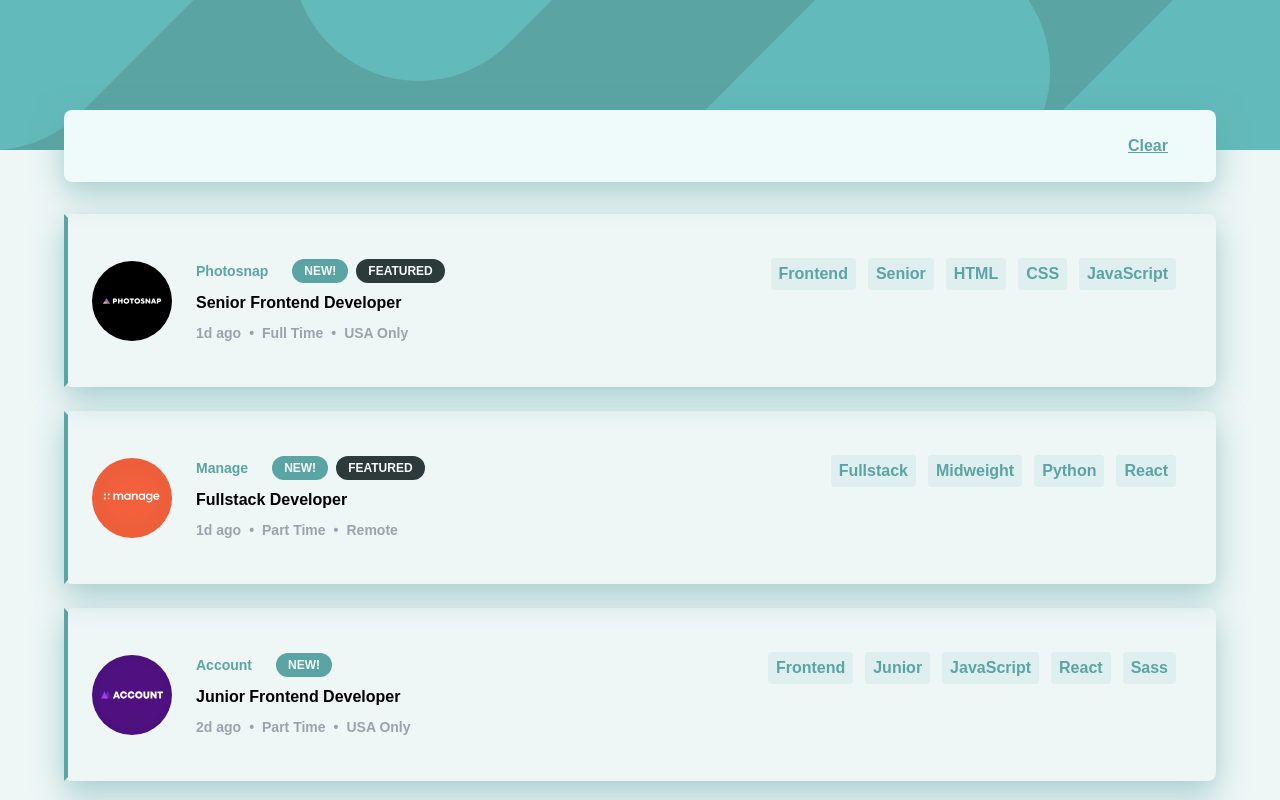
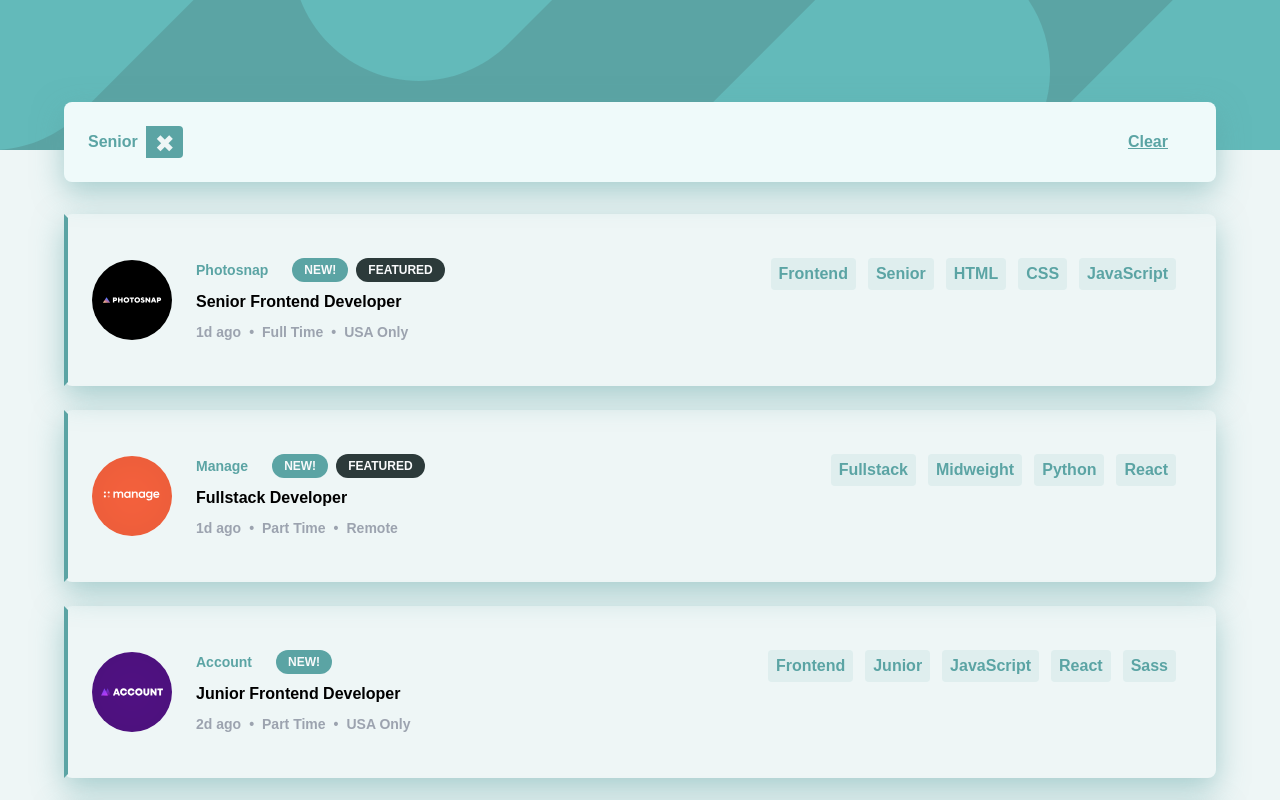
Before and after one commit to justin-m-morgan/fem_static-job-listings, a Next.js app: page / in a window 1280 px wide. Both pictures are taken after a click on the button "Senior". Shown: the top 800 px of the page. Built offline with nearby package versions, Linux system fonts and the light colour scheme.

Commit message:
:construction:  Add filter reducer and integrate with header and jobCard

```diff
--- a/components/home/Header.js
+++ b/components/home/Header.js
@@ -2,14 +2,36 @@ import { useState } from "react"
 
 import Filter from "./Filter"
 
-export default function Header({ children }) {
+export default function Header({ filters, removeFilter }) {
+  let filterObjects = filters.map(mapFilterToObject)
 
   return (
     <header className="px-6 lg:px-16 bg-header-mobile lg:bg-header-desktop bg-cover bg-primary-dark min-h-[150px] flex flex-col justify-end">
       <aside className="bg-neutral-light rounded-lg shadow-primaryGlow py-6 px-12 pl-6 flex transform translate-y-8">
-        {children}
+        {filters.map((filter) => <FilterButton label={getFilterLabel(filter)} filter={filter} removeFilter={removeFilter}/>) }
         <button className="ml-auto text-primary-dark underline font-bold">Clear</button>
       </aside>
     </header>
   )
 }
+
+
+function FilterButton({label, filter, removeFilter}) {
+  return (
+    <div className="rounded overflow-hidden mr-4 flex items-center space-x-2">
+    <span className="text-primary-dark font-bold">{label}</span>
+    <button onClick={() => removeFilter(filter)} className="px-3 py-1 bg-primary-dark text-neutral-faint hover:bg-neutral-dark transition-colors duration-100">
+      <span className="inline-block transform scale-150 origin-center translate-y-[2px]">&#10006;</span>
+    </button>
+  </div>
+  )
+}
+
+function getFilterLabel(filterString) {
+  return mapFilterToObject(filterString)["value"]
+}
+
+function mapFilterToObject(filterString) {
+  let [key, value] = filterString.split("|")
+  return {key, value}
+}
--- a/components/home/JobCard.js
+++ b/components/home/JobCard.js
@@ -1,19 +1,24 @@
 // {% if job.featured %}border-transparent border-l-primary-dark border-4  {% endif %}
 
-export default function JobCard({ job }) {
+export default function JobCard({ job, addFilter }) {
   return (
     <li className="relative rounded-lg shadow-primaryGlow lg:flex lg:justify-between">
-      <div className={`px-6 pt-10 pb-4 lg:pb-10 lg:flex lg:justify-between w-full ${job.new ? "border-transparent border-l-primary-dark border-4": "" }`}>
+      <div className={`px-6 pt-10 pb-4 lg:pb-10 lg:flex lg:justify-between w-full ${job.new ? "border-transparent border-l-primary-dark border-4" : ""}`}>
         <div className="lg:flex lg:space-x-6 lg:items-center">
           <CompanyImage job={job} />
           <JobDescription job={job} />
         </div>
         <hr class="border-gray-400 my-4 lg:hidden" />
         <div class="lg:ml-auto flex flex-wrap justify-start lg:items-start lg:justify-end text-primary-dark font-bold">
-          <DetailPill text={job.role} />
-          <DetailPill text={job.level} />
-          {job.languages.map(language => <DetailPill text={language} />)}
-          {job.tools.map(tool => <DetailPill text={tool} />)}
+          <DetailPill key={job.role} filter_key="role" text={job.role} addFilter={addFilter} />
+          <DetailPill key={job.level} filter_key="level" text={job.level} addFilter={addFilter} />
+          {job.languages.map(language =>
+            <DetailPill key={language} filter_key="languages" text={language} addFilter={addFilter} />
+          )}
+          {job.tools.map(tool =>
+          <DetailPill key={tool} filter_key="tools" text={tool} addFilter={addFilter} />
+          )}
+
         </div>
       </div>
     </li>
@@ -37,7 +42,7 @@ function JobDescription({ job }) {
 
 function CompanyImage({ job }) {
   return (
-    <img src={job.logo} alt="{job.company} Logo" className="absolute md:relative -top-8 md:top-0 h-16 md:h-20" />
+    <img src={job.logo} alt="{job.company} Logo" className="absolute lg:relative -top-8 lg:top-0 h-16 lg:h-20" />
   )
 }
 
@@ -49,15 +54,13 @@ function CompanyName({ job }) {
 
 function TagPill({ text, color_class }) {
   return (
-    <button >
-      <span className={"inline-block font-bold uppercase text-gray-50 rounded-full px-3 py-1 text-xs " + color_class}>{text}</span>
-    </button>
+    <span className={"inline-block font-bold uppercase text-gray-50 rounded-full px-3 py-1 text-xs " + color_class}>{text}</span>
   )
 }
-function DetailPill({ text }) {
+function DetailPill({ filter_key, text, addFilter }) {
   return (
-    <button>
-      <span class="inline-block px-2 py-1 font-bold bg-primary-dark bg-opacity-10 rounded mr-3 mb-3">{text}</span>
+    <button onClick={() => addFilter(filter_key, text)}>
+    <span class="inline-block px-2 py-1 font-bold bg-primary-dark bg-opacity-10 rounded mr-3 mb-3">{text}</span>
     </button>
   )
 }
--- a/pages/index.js
+++ b/pages/index.js
@@ -1,4 +1,4 @@
-import { useState } from 'react'
+import { useReducer } from 'react'
 
 import Head from 'next/head'
 
@@ -11,8 +11,39 @@ import JobCard from "../components/home/JobCard"
 import Filter from "../components/home/Filter"
 
 
+const initialFilters = {filters: []};
+
+function addUniqueFilter(filters, new_filter) {
+  let new_filters = new Set([...filters])
+  new_filters.add(new_filter)
+  return [...new_filters]
+}
+
+
+function filterReducer(state, action) {
+  switch (action.type) {
+    case 'add-filter':
+      return {filters: addUniqueFilter(state.filters, action.payload)};
+    case 'remove-filter':
+      return {filters: state.filters.filter(f => f != action.payload)};
+    default:
+      throw new Error();
+  }
+}
+
+function addFilter(dispatch) {
+  return function(key, value) {
+    dispatch({type: "add-filter", payload: `${key}|${value}`})
+  }
+}
+function removeFilter(dispatch) {
+  return function(filterString) {
+    dispatch({type: "remove-filter", payload: filterString})
+  }
+}
+
 export default function Home() {
-  const [filters, setFilters] = useState([])
+  const [state, dispatch] = useReducer(filterReducer, initialFilters)
 
   return (
     <Container>
@@ -20,11 +51,11 @@ export default function Home() {
         <title>Create Next App</title>
         <link rel="icon" href="/images/favicon-32x32.png" />
       </Head>
-        <Header />
+        <Header filters={state.filters} removeFilter={removeFilter(dispatch)}/>
         <Body>
-        <ul className="space-y-16 md:space-y-6">
+        <ul className="space-y-16 mt-8 lg:mt-0 lg:space-y-6">
         {jobPosts.map(job => (
-          <JobCard key={job.id} job={job} />
+          <JobCard key={job.id} job={job} addFilter={addFilter(dispatch)}/>
         ))}
         </ul>
         </Body>
```
